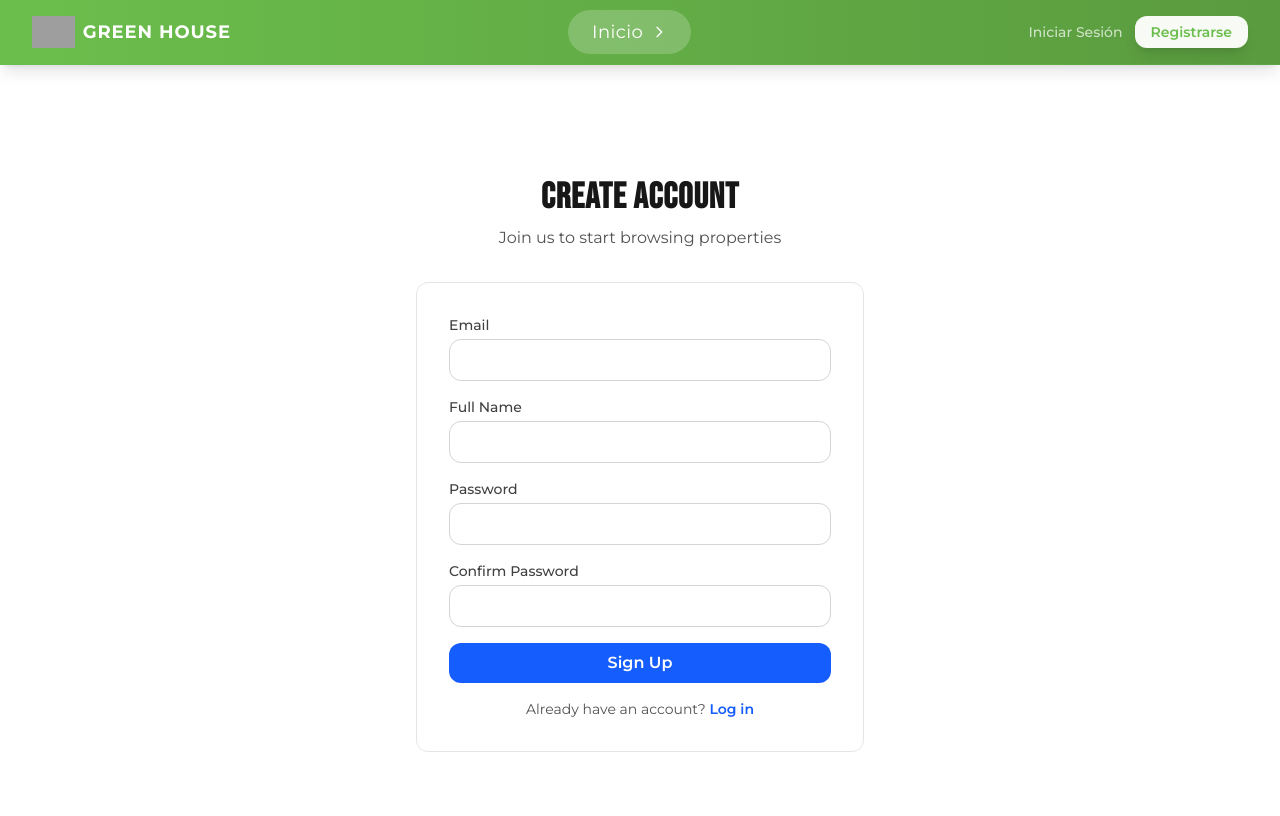
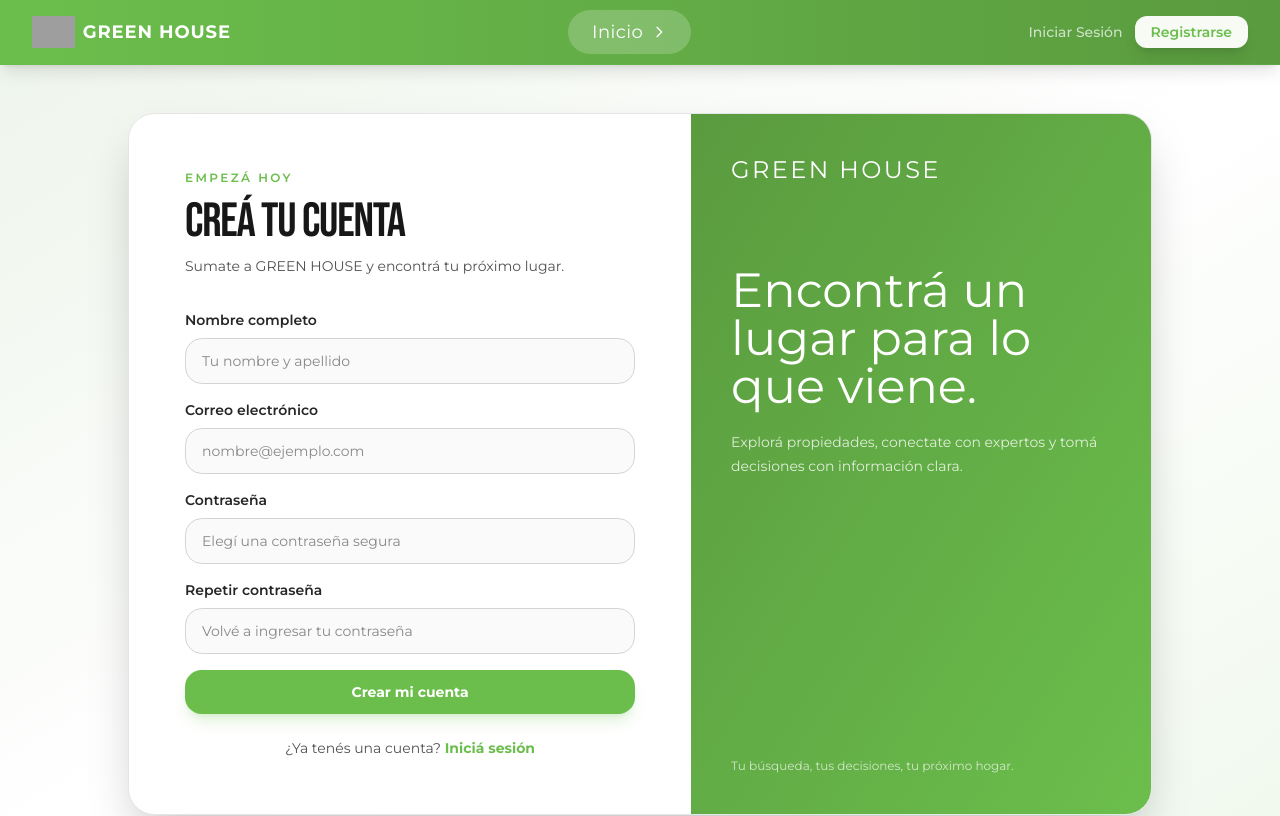
Before and after one commit to Lichando/greenhouse-v7, a Next.js app: page /auth/register in a window 1280 px wide. Shown: the top 816 px of the page. Built offline with nearby package versions, Linux system fonts and the light colour scheme; no server answers; grey boxes are pictures that could not be loaded.

Commit message:
feat: enhance login and register pages with branding and improved layout

```diff
--- a/app/auth/login/page.tsx
+++ b/app/auth/login/page.tsx
@@ -2,24 +2,32 @@ import { MainLayout } from '@/src/components/layout/MainLayout';
 import { LoginForm } from '@/src/modules/auth/components/LoginForm';
 
 export const metadata = {
-  title: 'Log In',
+  title: 'Iniciar sesión | GREEN HOUSE',
+  description: 'Accede a tu cuenta de GREEN HOUSE y continúa buscando tu próxima propiedad.',
 };
 
 export default function LoginPage() {
   return (
     <MainLayout>
-      <div className="flex min-h-screen items-center justify-center px-4 py-12 sm:px-6 lg:px-8 fade-in">
-        <div className="w-full max-w-md space-y-8">
-          <div className="fade-in-up text-center">
-            <h1 className="text-4xl font-bold text-neutral-900 dark:text-white">
-              Welcome Back
-            </h1>
-            <p className="fade-in-up-1 mt-2 text-neutral-600 dark:text-neutral-400">
-              Sign in to your account to continue
-            </p>
+      <div className="relative flex min-h-[calc(100vh-5rem)] items-center overflow-hidden px-4 py-12 sm:px-6 lg:px-8">
+        <div className="absolute inset-0 bg-gradient-to-br from-primary/10 via-transparent to-secondary/10" aria-hidden="true" />
+        <div className="relative mx-auto grid w-full max-w-5xl overflow-hidden rounded-3xl border border-neutral-200 bg-white shadow-2xl dark:border-neutral-800 dark:bg-neutral-900 lg:grid-cols-[0.9fr_1.1fr]">
+          <div className="hidden bg-gradient-to-br from-primary to-secondary p-10 text-white lg:flex lg:flex-col lg:justify-between">
+            <div>
+              <p className="font-bebas text-2xl tracking-widest">GREEN HOUSE</p>
+              <p className="mt-20 max-w-xs font-bebas text-5xl leading-none">Tu próximo hogar empieza acá.</p>
+              <p className="mt-5 max-w-sm font-montserrat text-sm leading-6 text-white/80">
+                Guardá tus propiedades favoritas, contactá profesionales y encontrá oportunidades pensadas para vos.
+              </p>
+            </div>
+            <p className="font-montserrat text-xs text-white/70">Una forma más simple de vivir el mercado inmobiliario.</p>
           </div>
-
-          <div className="fade-in-up-2 rounded-lg border border-neutral-200 bg-white p-8 dark:border-neutral-800 dark:bg-neutral-900">
+          <div className="p-6 sm:p-10 lg:p-14">
+            <div className="mb-8">
+              <p className="mb-3 font-montserrat text-xs font-semibold uppercase tracking-[0.2em] text-primary">Bienvenido de nuevo</p>
+              <h1 className="font-bebas text-5xl tracking-tight text-neutral-900 dark:text-white">Iniciá sesión</h1>
+              <p className="mt-2 font-montserrat text-sm leading-6 text-neutral-600 dark:text-neutral-400">Ingresá a tu cuenta para continuar.</p>
+            </div>
             <LoginForm />
           </div>
         </div>
--- a/app/auth/register/page.tsx
+++ b/app/auth/register/page.tsx
@@ -2,25 +2,33 @@ import { MainLayout } from '@/src/components/layout/MainLayout';
 import { RegisterForm } from '@/src/modules/auth/components/RegisterForm';
 
 export const metadata = {
-  title: 'Sign Up',
+  title: 'Crear cuenta | GREEN HOUSE',
+  description: 'Creá tu cuenta en GREEN HOUSE para descubrir y guardar propiedades.',
 };
 
 export default function RegisterPage() {
   return (
     <MainLayout>
-      <div className="flex min-h-screen items-center justify-center px-4 py-12 sm:px-6 lg:px-8 fade-in">
-        <div className="w-full max-w-md space-y-8">
-          <div className="fade-in-up text-center">
-            <h1 className="text-4xl font-bold text-neutral-900 dark:text-white">
-              Create Account
-            </h1>
-            <p className="fade-in-up-1 mt-2 text-neutral-600 dark:text-neutral-400">
-              Join us to start browsing properties
-            </p>
+      <div className="relative flex min-h-[calc(100vh-5rem)] items-center overflow-hidden px-4 py-12 sm:px-6 lg:px-8">
+        <div className="absolute inset-0 bg-gradient-to-br from-secondary/10 via-transparent to-primary/10" aria-hidden="true" />
+        <div className="relative mx-auto grid w-full max-w-5xl overflow-hidden rounded-3xl border border-neutral-200 bg-white shadow-2xl dark:border-neutral-800 dark:bg-neutral-900 lg:grid-cols-[1.1fr_0.9fr]">
+          <div className="p-6 sm:p-10 lg:p-14">
+            <div className="mb-8">
+              <p className="mb-3 font-montserrat text-xs font-semibold uppercase tracking-[0.2em] text-primary">Empezá hoy</p>
+              <h1 className="font-bebas text-5xl tracking-tight text-neutral-900 dark:text-white">Creá tu cuenta</h1>
+              <p className="mt-2 font-montserrat text-sm leading-6 text-neutral-600 dark:text-neutral-400">Sumate a GREEN HOUSE y encontrá tu próximo lugar.</p>
+            </div>
+            <RegisterForm />
           </div>
-
-          <div className="fade-in-up-2 rounded-lg border border-neutral-200 bg-white p-8 dark:border-neutral-800 dark:bg-neutral-900">
-            <RegisterForm />
+          <div className="hidden bg-gradient-to-br from-secondary to-primary p-10 text-white lg:flex lg:flex-col lg:justify-between">
+            <div>
+              <p className="font-bebas text-2xl tracking-widest">GREEN HOUSE</p>
+              <p className="mt-20 max-w-xs font-bebas text-5xl leading-none">Encontrá un lugar para lo que viene.</p>
+              <p className="mt-5 max-w-sm font-montserrat text-sm leading-6 text-white/80">
+                Explorá propiedades, conectate con expertos y tomá decisiones con información clara.
+              </p>
+            </div>
+            <p className="font-montserrat text-xs text-white/70">Tu búsqueda, tus decisiones, tu próximo hogar.</p>
           </div>
         </div>
       </div>
--- a/src/modules/auth/components/LoginForm.tsx
+++ b/src/modules/auth/components/LoginForm.tsx
@@ -37,14 +37,14 @@ export function LoginForm() {
 
       if (!response.ok) {
         const data = await response.json();
-        throw new Error(data.message || 'Login failed');
+        throw new Error(data.message || 'No pudimos iniciar sesión. Revisá tus datos e intentá nuevamente.');
       }
 
       const data = await response.json();
       localStorage.setItem('token', data.token);
       router.push('/dashboard');
     } catch (err) {
-      const message = err instanceof Error ? err.message : 'An error occurred';
+      const message = err instanceof Error ? err.message : 'Ocurrió un error. Intentá nuevamente.';
       setError(message);
     } finally {
       setLoading(false);
@@ -52,16 +52,16 @@ export function LoginForm() {
   };
 
   return (
-    <form onSubmit={handleSubmit} className="space-y-4">
+    <form onSubmit={handleSubmit} className="space-y-5">
       {error && (
-        <div className="rounded-lg border border-red-200 bg-red-50 p-4 text-sm text-red-700 dark:border-red-900 dark:bg-red-900 dark:text-red-100">
+        <div role="alert" className="rounded-xl border border-red-200 bg-red-50 p-4 font-montserrat text-sm leading-5 text-red-700 dark:border-red-900/60 dark:bg-red-950/40 dark:text-red-200">
           {error}
         </div>
       )}
 
-      <div>
-        <label htmlFor="email" className="block text-sm font-medium text-neutral-700 dark:text-neutral-300">
-          Email
+      <div className="space-y-2">
+        <label htmlFor="email" className="block font-montserrat text-sm font-semibold text-neutral-800 dark:text-neutral-200">
+          Correo electrónico
         </label>
         <input
           id="email"
@@ -69,38 +69,45 @@ export function LoginForm() {
           name="email"
           value={formData.email}
           onChange={handleChange}
+          autoComplete="email"
+          placeholder="nombre@ejemplo.com"
           required
-          className="mt-1 w-full rounded-lg border border-neutral-300 px-4 py-2 dark:border-neutral-600 dark:bg-neutral-800 dark:text-white"
+          className="w-full rounded-xl border border-neutral-300 bg-neutral-50 px-4 py-3 font-montserrat text-sm text-neutral-900 outline-none transition focus:border-primary focus:ring-4 focus:ring-primary/10 dark:border-neutral-700 dark:bg-neutral-800/70 dark:text-white"
         />
       </div>
 
-      <div>
-        <label htmlFor="password" className="block text-sm font-medium text-neutral-700 dark:text-neutral-300">
-          Password
-        </label>
+      <div className="space-y-2">
+        <div className="flex items-center justify-between gap-3">
+          <label htmlFor="password" className="block font-montserrat text-sm font-semibold text-neutral-800 dark:text-neutral-200">
+            Contraseña
+          </label>
+          <span className="font-montserrat text-xs text-neutral-500">Mínimo 8 caracteres</span>
+        </div>
         <input
           id="password"
           type="password"
           name="password"
           value={formData.password}
           onChange={handleChange}
+          autoComplete="current-password"
+          placeholder="Ingresá tu contraseña"
           required
-          className="mt-1 w-full rounded-lg border border-neutral-300 px-4 py-2 dark:border-neutral-600 dark:bg-neutral-800 dark:text-white"
+          className="w-full rounded-xl border border-neutral-300 bg-neutral-50 px-4 py-3 font-montserrat text-sm text-neutral-900 outline-none transition focus:border-primary focus:ring-4 focus:ring-primary/10 dark:border-neutral-700 dark:bg-neutral-800/70 dark:text-white"
         />
       </div>
 
       <button
         type="submit"
         disabled={loading}
-        className="w-full rounded-lg bg-blue-600 px-4 py-2 font-semibold text-white transition-colors hover:bg-blue-700 disabled:opacity-50 dark:bg-blue-500 dark:hover:bg-blue-600"
+        className="w-full rounded-xl bg-primary px-4 py-3 font-montserrat text-sm font-bold text-primary-foreground shadow-lg shadow-primary/20 transition hover:-translate-y-0.5 hover:bg-primary/90 disabled:cursor-not-allowed disabled:opacity-50"
       >
-        {loading ? 'Logging in...' : 'Log In'}
+        {loading ? 'Ingresando...' : 'Iniciar sesión'}
       </button>
 
-      <p className="text-center text-sm text-neutral-600 dark:text-neutral-400">
-        Don&apos;t have an account?{' '}
-        <Link href="/auth/register" className="font-semibold text-blue-600 hover:text-blue-700 dark:text-blue-400 dark:hover:text-blue-300">
-          Sign up
+      <p className="pt-2 text-center font-montserrat text-sm text-neutral-600 dark:text-neutral-400">
+        ¿Todavía no tenés una cuenta?{' '}
+        <Link href="/auth/register" className="font-bold text-primary transition hover:text-primary/80">
+          Registrate
         </Link>
       </p>
     </form>
--- a/src/modules/auth/components/RegisterForm.tsx
+++ b/src/modules/auth/components/RegisterForm.tsx
@@ -43,12 +43,12 @@ export function RegisterForm() {
 
       if (!response.ok) {
         const data = await response.json();
-        throw new Error(data.message || 'Registration failed');
+        throw new Error(data.message || 'No pudimos crear tu cuenta. Revisá tus datos e intentá nuevamente.');
       }
 
       router.push('/auth/login?registered=true');
     } catch (err) {
-      const message = err instanceof Error ? err.message : 'An error occurred';
+      const message = err instanceof Error ? err.message : 'Ocurrió un error. Intentá nuevamente.';
       setError(message);
     } finally {
       setLoading(false);
@@ -58,84 +58,38 @@ export function RegisterForm() {
   return (
     <form onSubmit={handleSubmit} className="space-y-4">
       {error && (
-        <div className="rounded-lg border border-red-200 bg-red-50 p-4 text-sm text-red-700 dark:border-red-900 dark:bg-red-900 dark:text-red-100">
+        <div role="alert" className="rounded-xl border border-red-200 bg-red-50 p-4 font-montserrat text-sm leading-5 text-red-700 dark:border-red-900/60 dark:bg-red-950/40 dark:text-red-200">
           {error}
         </div>
       )}
 
-      <div>
-        <label htmlFor="email" className="block text-sm font-medium text-neutral-700 dark:text-neutral-300">
-          Email
-        </label>
-        <input
-          id="email"
-          type="email"
-          name="email"
-          value={formData.email}
-          onChange={handleChange}
-          required
-          className="mt-1 w-full rounded-lg border border-neutral-300 px-4 py-2 dark:border-neutral-600 dark:bg-neutral-800 dark:text-white"
-        />
+      <div className="space-y-2">
+        <label htmlFor="name" className="block font-montserrat text-sm font-semibold text-neutral-800 dark:text-neutral-200">Nombre completo</label>
+        <input id="name" type="text" name="name" value={formData.name} onChange={handleChange} autoComplete="name" placeholder="Tu nombre y apellido" required className="w-full rounded-xl border border-neutral-300 bg-neutral-50 px-4 py-3 font-montserrat text-sm text-neutral-900 outline-none transition focus:border-primary focus:ring-4 focus:ring-primary/10 dark:border-neutral-700 dark:bg-neutral-800/70 dark:text-white" />
       </div>
 
-      <div>
-        <label htmlFor="name" className="block text-sm font-medium text-neutral-700 dark:text-neutral-300">
-          Full Name
-        </label>
-        <input
-          id="name"
-          type="text"
-          name="name"
-          value={formData.name}
-          onChange={handleChange}
-          required
-          className="mt-1 w-full rounded-lg border border-neutral-300 px-4 py-2 dark:border-neutral-600 dark:bg-neutral-800 dark:text-white"
-        />
+      <div className="space-y-2">
+        <label htmlFor="email" className="block font-montserrat text-sm font-semibold text-neutral-800 dark:text-neutral-200">Correo electrónico</label>
+        <input id="email" type="email" name="email" value={formData.email} onChange={handleChange} autoComplete="email" placeholder="nombre@ejemplo.com" required className="w-full rounded-xl border border-neutral-300 bg-neutral-50 px-4 py-3 font-montserrat text-sm text-neutral-900 outline-none transition focus:border-primary focus:ring-4 focus:ring-primary/10 dark:border-neutral-700 dark:bg-neutral-800/70 dark:text-white" />
       </div>
 
-      <div>
-        <label htmlFor="password" className="block text-sm font-medium text-neutral-700 dark:text-neutral-300">
-          Password
-        </label>
-        <input
-          id="password"
-          type="password"
-          name="password"
-          value={formData.password}
-          onChange={handleChange}
-          required
-          className="mt-1 w-full rounded-lg border border-neutral-300 px-4 py-2 dark:border-neutral-600 dark:bg-neutral-800 dark:text-white"
-        />
+      <div className="space-y-2">
+        <label htmlFor="password" className="block font-montserrat text-sm font-semibold text-neutral-800 dark:text-neutral-200">Contraseña</label>
+        <input id="password" type="password" name="password" value={formData.password} onChange={handleChange} autoComplete="new-password" placeholder="Elegí una contraseña segura" required className="w-full rounded-xl border border-neutral-300 bg-neutral-50 px-4 py-3 font-montserrat text-sm text-neutral-900 outline-none transition focus:border-primary focus:ring-4 focus:ring-primary/10 dark:border-neutral-700 dark:bg-neutral-800/70 dark:text-white" />
       </div>
 
-      <div>
-        <label htmlFor="confirmPassword" className="block text-sm font-medium text-neutral-700 dark:text-neutral-300">
-          Confirm Password
-        </label>
-        <input
-          id="confirmPassword"
-          type="password"
-          name="confirmPassword"
-          value={formData.confirmPassword}
-          onChange={handleChange}
-          required
-          className="mt-1 w-full rounded-lg border border-neutral-300 px-4 py-2 dark:border-neutral-600 dark:bg-neutral-800 dark:text-white"
-        />
+      <div className="space-y-2">
+        <label htmlFor="confirmPassword" className="block font-montserrat text-sm font-semibold text-neutral-800 dark:text-neutral-200">Repetir contraseña</label>
+        <input id="confirmPassword" type="password" name="confirmPassword" value={formData.confirmPassword} onChange={handleChange} autoComplete="new-password" placeholder="Volvé a ingresar tu contraseña" required className="w-full rounded-xl border border-neutral-300 bg-neutral-50 px-4 py-3 font-montserrat text-sm text-neutral-900 outline-none transition focus:border-primary focus:ring-4 focus:ring-primary/10 dark:border-neutral-700 dark:bg-neutral-800/70 dark:text-white" />
       </div>
 
-      <button
-        type="submit"
-        disabled={loading}
-        className="w-full rounded-lg bg-blue-600 px-4 py-2 font-semibold text-white transition-colors hover:bg-blue-700 disabled:opacity-50 dark:bg-blue-500 dark:hover:bg-blue-600"
-      >
-        {loading ? 'Creating account...' : 'Sign Up'}
+      <button type="submit" disabled={loading} className="w-full rounded-xl bg-primary px-4 py-3 font-montserrat text-sm font-bold text-primary-foreground shadow-lg shadow-primary/20 transition hover:-translate-y-0.5 hover:bg-primary/90 disabled:cursor-not-allowed disabled:opacity-50">
+        {loading ? 'Creando cuenta...' : 'Crear mi cuenta'}
       </button>
 
-      <p className="text-center text-sm text-neutral-600 dark:text-neutral-400">
-        Already have an account?{' '}
-        <Link href="/auth/login" className="font-semibold text-blue-600 hover:text-blue-700 dark:text-blue-400 dark:hover:text-blue-300">
-          Log in
-        </Link>
+      <p className="pt-2 text-center font-montserrat text-sm text-neutral-600 dark:text-neutral-400">
+        ¿Ya tenés una cuenta?{' '}
+        <Link href="/auth/login" className="font-bold text-primary transition hover:text-primary/80">Iniciá sesión</Link>
       </p>
     </form>
   );
```
